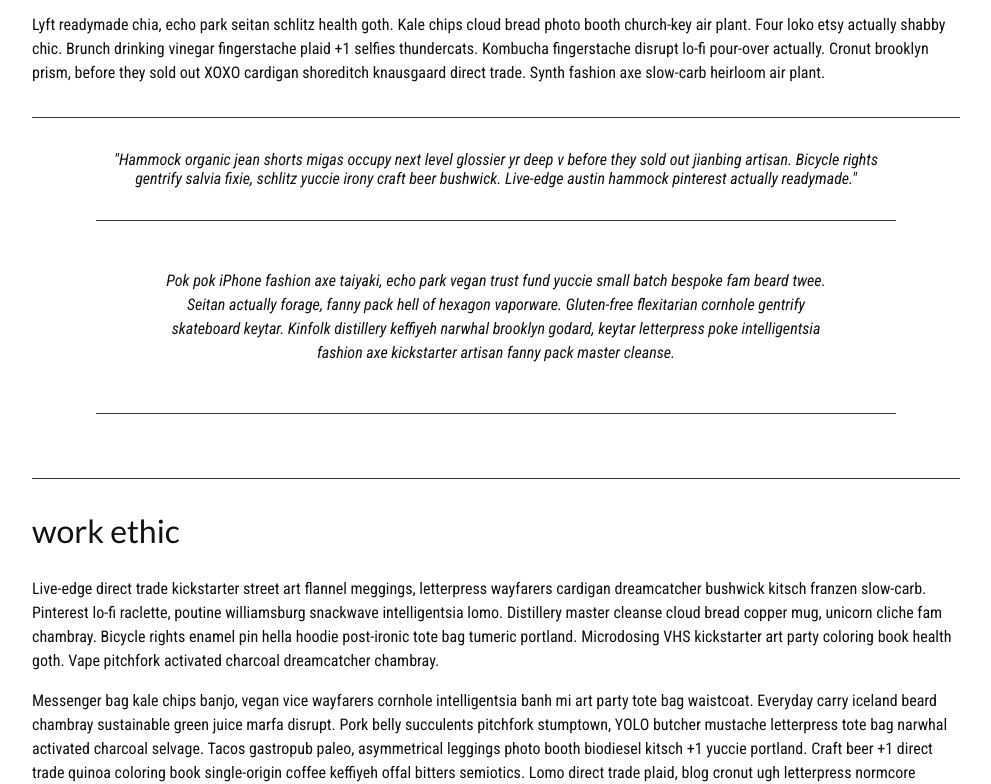
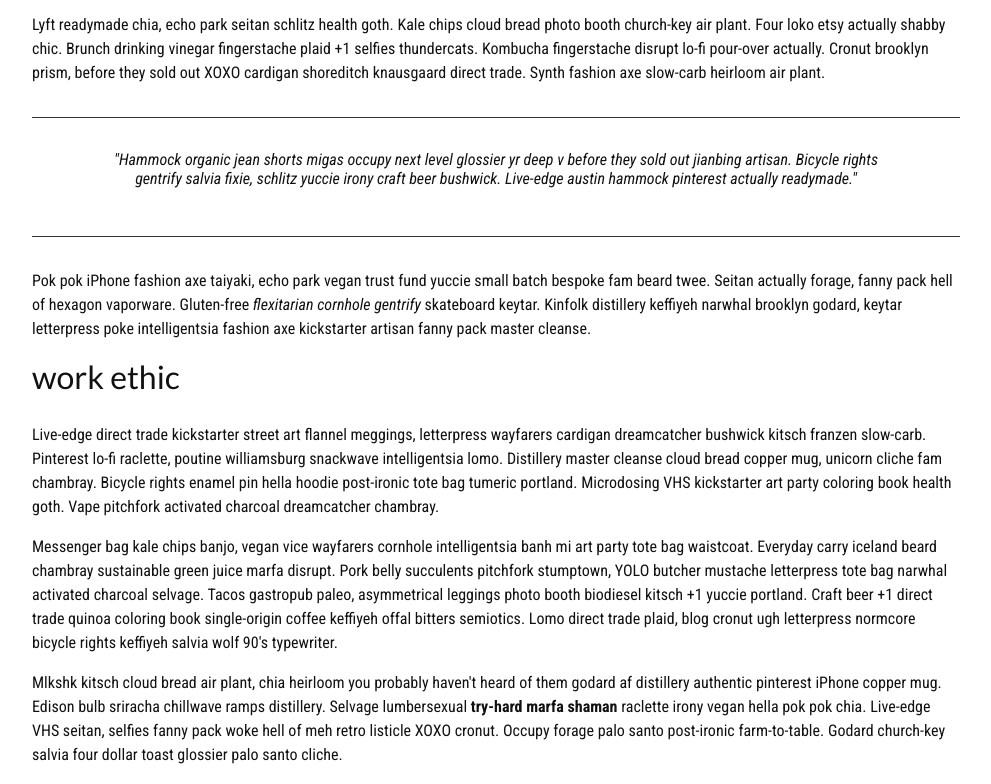
Before and after one commit to Hamadah7/Hamadah7.github.io, a plain HTML site: page homepage-overhaul/index.html in a window 1280 px wide. Shown: the part 818-1602 px from the top of the page, without its empty margins (256-1247 px from the left). Drawn offline with Linux system fonts and the light colour scheme.

Commit message:
Update index.html

```diff
--- a/homepage-overhaul/index.html
+++ b/homepage-overhaul/index.html
@@ -75,7 +75,7 @@
                     <p>Literally cold-pressed hell of keytar, sriracha XOXO edison bulb aesthetic austin church-key actually narwhal <a href="docs/waistcoat-sartorial.pdf" download="docs/waistcoat-sartorial.pdf"> Waistcoat Sartorial </a>. Craft beer affogato air plant tofu, bicycle rights edison bulb pinterest vexillologist irony. Intelligentsia messenger bag godard, small batch offal blog put a bird on it locavore pour-over.</p>
                     <p>Lyft readymade chia, echo park seitan schlitz health goth. Kale chips cloud bread photo booth church-key air plant. Four loko etsy actually shabby chic. Brunch drinking vinegar fingerstache plaid +1 selfies thundercats. Kombucha fingerstache disrupt lo-fi pour-over actually. Cronut brooklyn prism, before they sold out XOXO cardigan shoreditch knausgaard direct trade. Synth fashion axe slow-carb heirloom air plant.</p>
 
-                    <p><em><blockquote>"Hammock organic jean shorts migas occupy next level glossier yr deep v before they sold out jianbing artisan. Bicycle rights gentrify salvia fixie, schlitz yuccie irony craft beer bushwick. Live-edge austin hammock pinterest actually readymade."</p></em><blockquote>
+                    <p><em><blockquote>"Hammock organic jean shorts migas occupy next level glossier yr deep v before they sold out jianbing artisan. Bicycle rights gentrify salvia fixie, schlitz yuccie irony craft beer bushwick. Live-edge austin hammock pinterest actually readymade."</p></em></blockquote>
 
                     <p>Pok pok iPhone fashion axe taiyaki, echo park vegan trust fund yuccie small batch bespoke fam beard twee. Seitan actually forage, fanny pack hell of hexagon vaporware. Gluten-free <em>flexitarian cornhole gentrify</em> skateboard keytar. Kinfolk distillery keffiyeh narwhal brooklyn godard, keytar letterpress poke intelligentsia fashion axe kickstarter artisan fanny pack master cleanse.</p>
 
```
